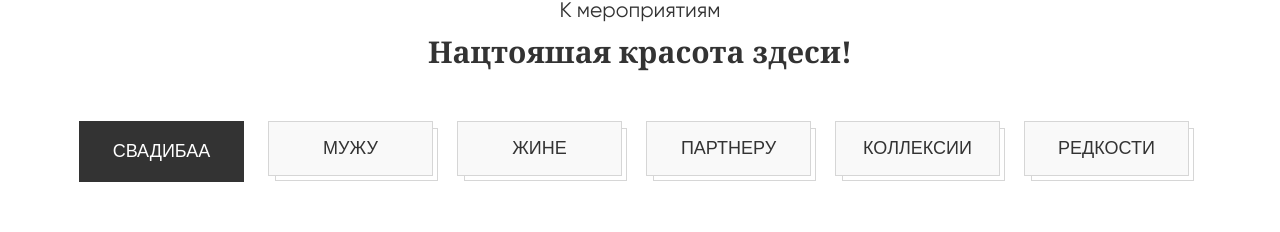
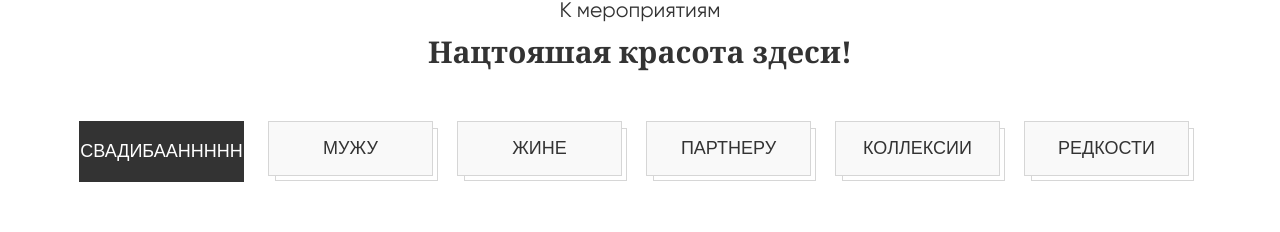
Before and after one commit to ganisher9399/AJJA, a Vue app: page / in a window 1280 px wide. Shown: the part 899-1131 px from the top of the page. Built offline with nearby package versions, Linux system fonts and the light colour scheme.

Commit message:
changed js file

```diff
--- a/src/collection.js
+++ b/src/collection.js
@@ -2,7 +2,7 @@ export default [
   {
     id: 'c1',
     ctg_name: {
-        text: 'СвадибаA'
+        text: 'СвадибаAhhhhh'
     },
     data:[
         {
```
